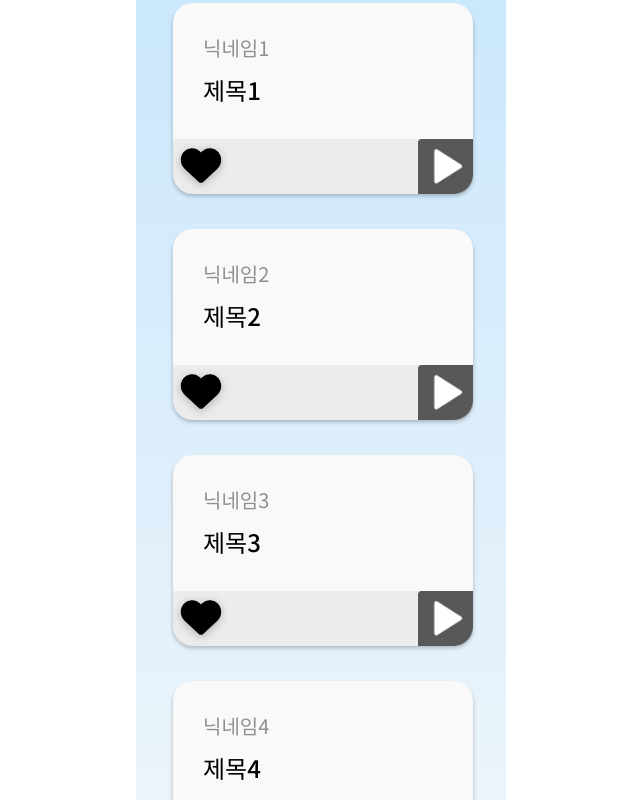
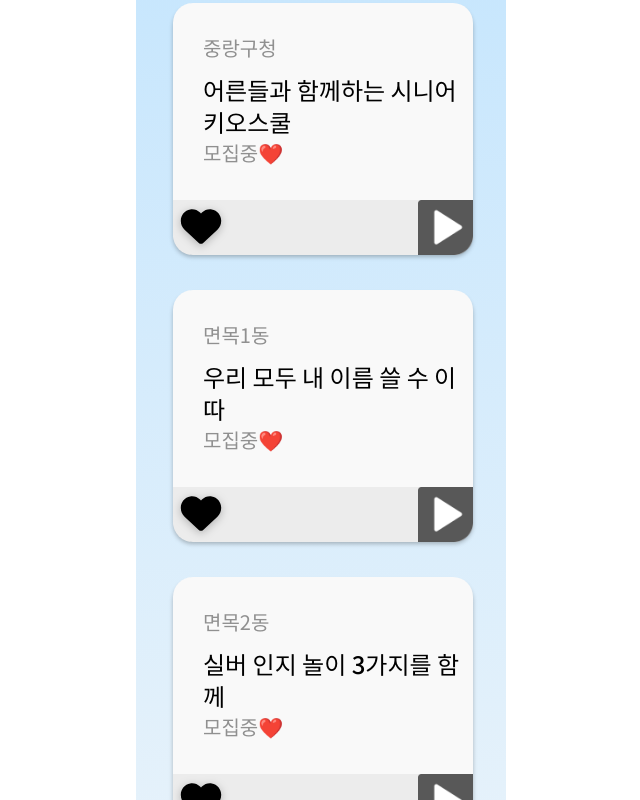
Before and after one commit to yunssup/MalMalMal_FE, a React (Vite) app: page /mainshare in a window 1280 px wide. Shown: the part 660-1460 px from the top of the page, without its empty margins (319-959 px from the left). Built offline with nearby package versions, Linux system fonts and the light colour scheme; a small style sheet from the web is missing.

Commit message:
최종 배포 합니다 git add . 작고맵 고생해따git add .

```diff
--- a/src/component/Mainshare.jsx
+++ b/src/component/Mainshare.jsx
@@ -118,7 +118,7 @@ const BestPost = styled.div`
 const Ex = styled.img`
   display: flex;
   width: 221px;
-  height: 180px;
+  height: 130px;
 `;
 const Name = styled.div`
   color: #909090;
@@ -172,11 +172,12 @@ const MainPost = styled.div`
   background: var(--unnamed, #f9f9f9);
   box-shadow: 0px 4px 4px 0px rgba(0, 0, 0, 0.25);
   width: 300px;
-  height: 189px;
+  height: 250px;
   flex-shrink: 0;
   margin-left: 10%;
   margin-bottom: 10%;
 `;
+
 const Name1 = styled.div`
   color: #909090;
   font-family: Noto Sans KR;
@@ -185,6 +186,16 @@ const Name1 = styled.div`
   font-weight: 400;
   line-height: normal;
   margin-top: 10%;
+  margin-left: 10%;
+`;
+const Name2 = styled.div`
+  color: #909090;
+  font-family: Noto Sans KR;
+  font-size: 20px;
+  font-style: normal;
+  font-weight: 400;
+  line-height: normal;
+  /* margin-top: 10%; */
   margin-left: 10%;
 `;
 const Text1 = styled.div`
@@ -197,6 +208,16 @@ const Text1 = styled.div`
   margin-top: 4%;
   margin-left: 10%;
 `;
+// const Text2 = styled.div`
+//   color: #000;
+//   font-family: Noto Sans KR;
+//   font-size: 24px;
+//   font-style: normal;
+//   font-weight: 500;
+//   line-height: 32px; /* 133.333% */
+//   margin-top: 4%;
+//   margin-left: 10%;
+// `;
 const Bar1 = styled.div`
   border-radius: 0px 0px 20px 20px;
   background: #ececec;
@@ -262,17 +283,31 @@ const Image2 = styled.img`
 export default function Click() {
   const perPage = 4;
   const mainPostsData = [
-    { name: "닉네임1", title: "노원구 어르신 치매 자가체크" },
-    { name: "닉네임2", title: "제목2" },
-    { name: "닉네임3", title: "제목3" },
-    { name: "닉네임4", title: "제목4" },
+    {
+      name: "중랑구청",
+      title: "중랑구 어르신 치매 자가체크",
+    },
+    {
+      name: "신내 1동",
+      title: "2080 함께하는 겨울 맞이 김장",
+    },
+    { name: "신내 2동", title: "어르신들의 활기찬 놀이터" },
+    { name: "중랑구청", title: "전국 노래자랑 in 신내동" },
   ];
 
   const allPostsData = [
-    { name: "닉네임1", title: "제목1" },
-    { name: "닉네임2", title: "제목2" },
-    { name: "닉네임3", title: "제목3" },
-    { name: "닉네임4", title: "제목4" },
+    {
+      name: "중랑구청",
+      title: "어른들과 함께하는 시니어 키오스쿨",
+      time: "모집중❤️",
+    },
+    {
+      name: "면목1동",
+      title: "우리 모두 내 이름 쓸 수 이따",
+      time: "모집중❤️",
+    },
+    { name: "면목2동", title: "실버 인지 놀이 3가지를 함께", time: "모집중❤️" },
+    { name: "묵1동", title: "모두 함께 하는 뜨개질~", time: "모집완료😅" },
   ];
 
   const [currentIndex, setCurrentIndex] = useState(0);
@@ -288,6 +323,7 @@ export default function Click() {
       setCurrentIndex(currentIndex - perPage);
     }
   };
+
   const handleButtonClick = () => {
     console.log("버튼 눌림");
   };
@@ -302,7 +338,7 @@ export default function Click() {
           <ClickButton1>지역 정보</ClickButton1>
         </Button>
       </Top>{" "}
-      <Title>개인 지역명 불러오기</Title>
+      <Title>서울시 중랑구</Title>
       <BestMain>
         <Swiper
           modules={[Navigation, Pagination, Scrollbar, A11y]}
@@ -315,8 +351,9 @@ export default function Click() {
             <SwiperSlide key={index}>
               <BestPost>
                 <Ex src="/info_b21.jpg" alt="버튼 이미지" />
+                <Name1>{data.name}</Name1>
+                <Text>{data.title}</Text>
 
-                <Text>{data.title}</Text>
                 {/* <Name>{data.name}</Name> */}
                 <Bar>
                   <StyledFontAwesomeIcon icon={faHeart} />
@@ -335,6 +372,8 @@ export default function Click() {
             <MainPost key={index}>
               <Name1>{data.name}</Name1>
               <Text1>{data.title}</Text1>
+              <Name2>{data.time}</Name2>
+
               <Bar1>
                 <StyledFontAwesomeIcon1 icon={faHeart} />
                 <Image1 src="/재생.png" alt="버튼 이미지" />
```
